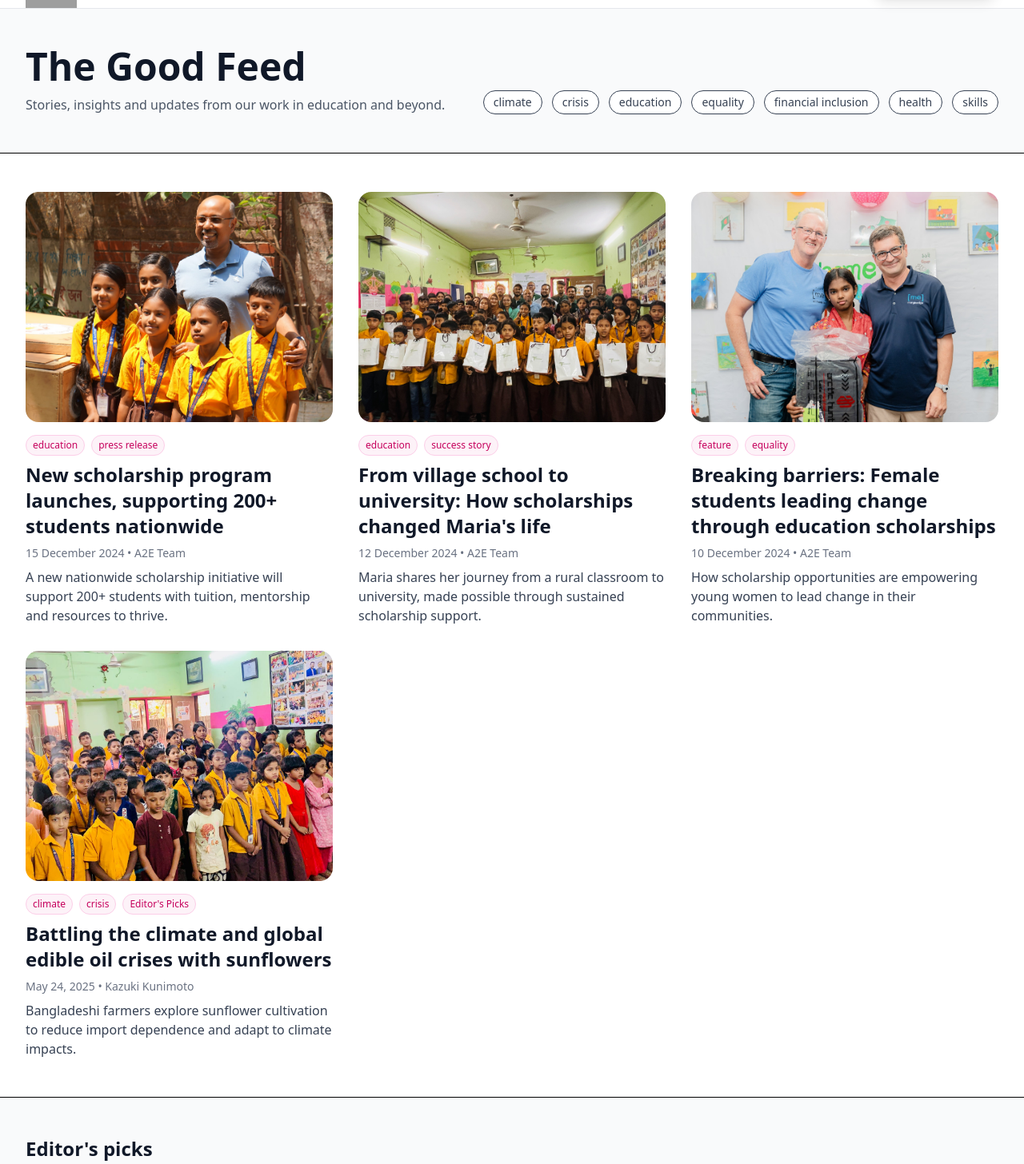
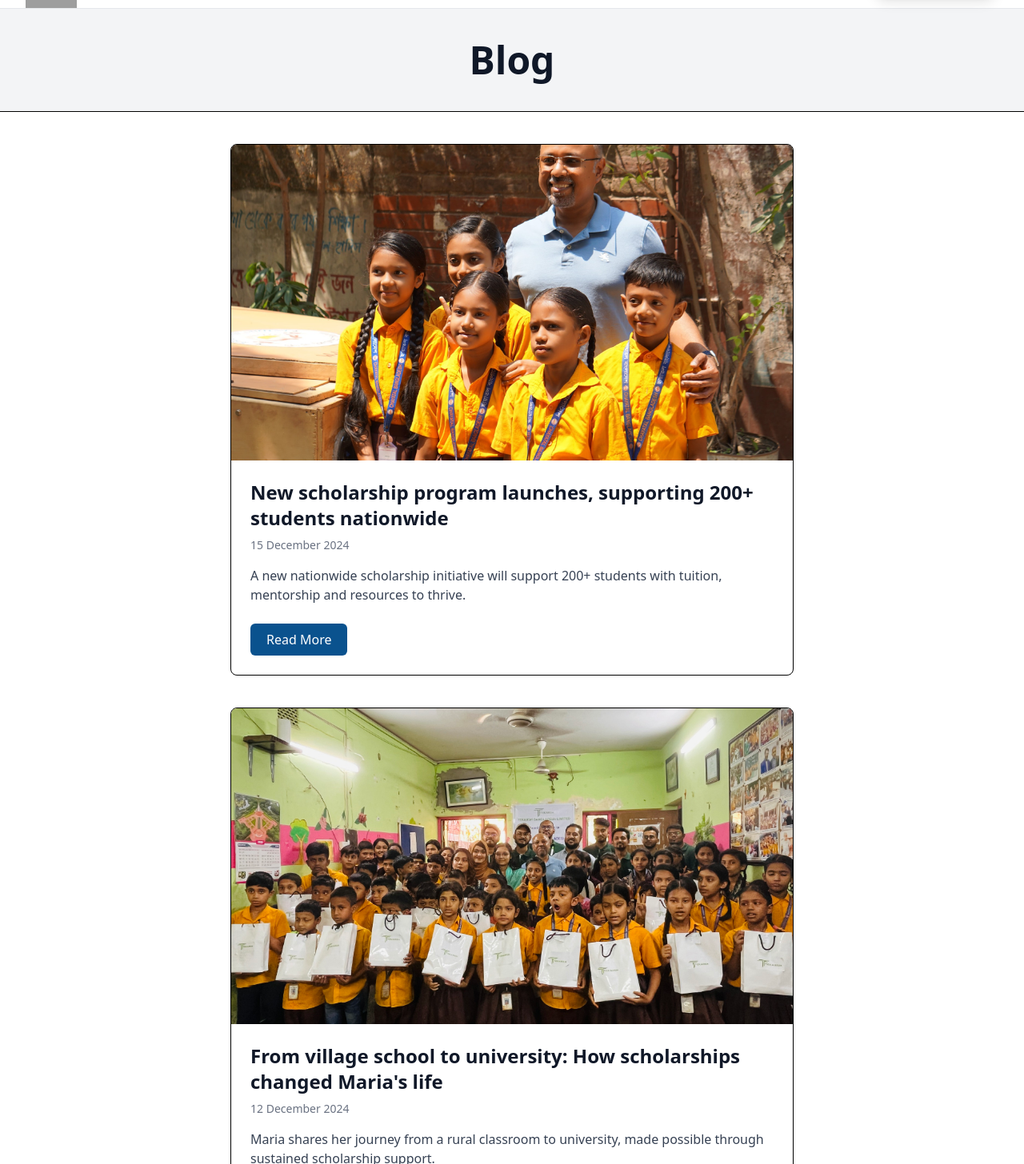
Before and after one commit to NafisaMehreen/A2E_web, a React (Vite) app: page /blog in a window 1280 px wide. Shown: the part 54-1510 px from the top of the page at 80% size. Built offline with nearby package versions, Linux system fonts and the light colour scheme; grey boxes are pictures that could not be loaded.

Commit message:
new blog layout

```diff
--- a/src/routes/Blog.tsx
+++ b/src/routes/Blog.tsx
@@ -26,26 +26,16 @@ const Blog = () => {
         <>
             <Navbar />
             <main className="bg-white">
-                {/* Hero / Header like BRAC blog */}
-                <section className="bg-gray-50 border-b">
-                    <div className="max-w-7xl mx-auto px-4 sm:px-6 lg:px-8 py-12">
-                        <div className="flex flex-col md:flex-row md:items-end md:justify-between gap-6">
-                            <div>
-                                <h1 className="text-4xl md:text-5xl font-bold text-gray-900">The Good Feed</h1>
-                                <p className="mt-3 text-gray-600 max-w-2xl">Stories, insights and updates from our work in education and beyond.</p>
-                            </div>
-                            <div className="flex flex-wrap gap-3">
-                                {['climate','crisis','education','equality','financial inclusion','health','skills'].map((tag) => (
-                                    <span key={tag} className="px-3 py-1 bg-white border rounded-full text-sm text-gray-700">{tag}</span>
-                                ))}
-                            </div>
-                        </div>
+                {/* Genesis-style page header */}
+                <section className="bg-gray-100 border-b">
+                    <div className="max-w-5xl mx-auto px-4 sm:px-6 lg:px-8 py-10">
+                        <h1 className="text-4xl md:text-5xl font-bold text-gray-900 text-center">Blog</h1>
                     </div>
                 </section>
 
-                {/* Latest section grid */}
-                <section className="py-12">
-                    <div className="max-w-7xl mx-auto px-4 sm:px-6 lg:px-8">
+                {/* Single-column post list */}
+                <section className="py-10">
+                    <div className="max-w-3xl mx-auto px-4 sm:px-6 lg:px-8">
                         {loading && (
                             <div className="py-20 text-center text-gray-500">Loading posts…</div>
                         )}
@@ -53,46 +43,33 @@ const Blog = () => {
                             <div className="py-4 text-center text-red-600">{error}</div>
                         )}
 
-                        {!loading && !error && (
-                            <div className="grid grid-cols-1 md:grid-cols-2 lg:grid-cols-3 gap-8">
+                        {!loading && !error && posts.length === 0 && (
+                            <div className="py-10 text-center text-gray-600">No posts found</div>
+                        )}
+
+                        {!loading && !error && posts.length > 0 && (
+                            <div className="space-y-10">
                                 {posts.map((post) => (
-                                    <article key={post.id} className="group cursor-pointer">
-                                        <div className="relative overflow-hidden rounded-2xl mb-4 aspect-[4/3] bg-gray-100">
-                                            {post.image ? (
-                                                <img src={post.image} alt={post.title} className="w-full h-full object-cover transition-transform duration-300 group-hover:scale-105" />
-                                            ) : (
-                                                <div className="w-full h-full flex items-center justify-center text-gray-400">No image</div>
-                                            )}
-                                        </div>
-                                        <div className="space-y-2">
-                                            <div className="flex gap-2 flex-wrap">
-                                                {post.categories.map((c) => (
-                                                    <span key={c} className="text-xs px-2 py-1 bg-pink-50 text-pink-700 rounded-full border border-pink-200">{c}</span>
-                                                ))}
+                                    <article key={post.id} className="border rounded-lg overflow-hidden bg-white">
+                                        {post.image && (
+                                            <div className="w-full aspect-[16/9] bg-gray-100">
+                                                <img src={post.image} alt={post.title} className="w-full h-full object-cover" />
                                             </div>
-                                            <h2 className="text-xl md:text-2xl font-semibold text-gray-900 group-hover:text-blue-700 transition-colors">{post.title}</h2>
-                                            <p className="text-gray-500 text-sm">{post.date}{post.author ? ` • ${post.author}` : ''}</p>
-                                            <p className="text-gray-700">{post.excerpt}</p>
+                                        )}
+                                        <div className="p-6">
+                                            <h2 className="text-2xl font-semibold text-gray-900">{post.title}</h2>
+                                            <p className="text-gray-500 text-sm mt-2">{post.date}</p>
+                                            <p className="text-gray-700 mt-4">{post.excerpt}</p>
+                                            <div className="mt-6">
+                                                <a href="#" className="inline-block text-white px-5 py-2 rounded-md" style={{ backgroundColor: '#0a528e' }}>
+                                                    Read More
+                                                </a>
+                                            </div>
                                         </div>
                                     </article>
                                 ))}
                             </div>
                         )}
-                    </div>
-                </section>
-
-                {/* Most read / editor's picks style footer section placeholder */}
-                <section className="py-12 bg-gray-50 border-t">
-                    <div className="max-w-7xl mx-auto px-4 sm:px-6 lg:px-8">
-                        <h3 className="text-2xl font-semibold text-gray-900 mb-6">Editor&apos;s picks</h3>
-                        <div className="grid grid-cols-1 md:grid-cols-3 gap-6">
-                            {posts.slice(0,3).map((p) => (
-                                <div key={p.id} className="p-4 bg-white rounded-xl border">
-                                    <h4 className="font-semibold text-gray-900">{p.title}</h4>
-                                    <p className="text-sm text-gray-500 mt-1">{p.date}</p>
-                                </div>
-                            ))}
-                        </div>
                     </div>
                 </section>
             </main>
```
